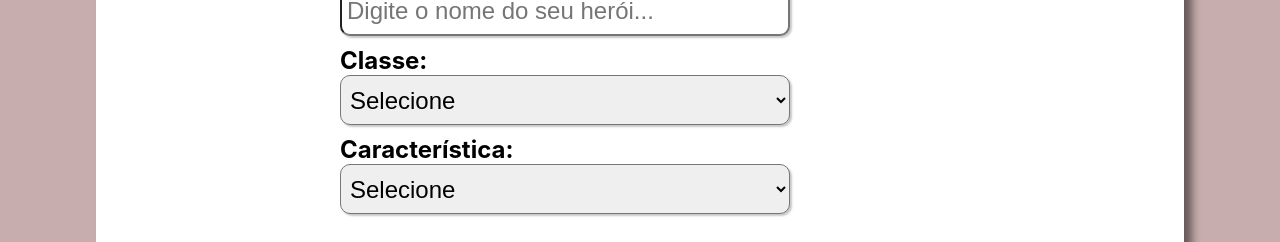
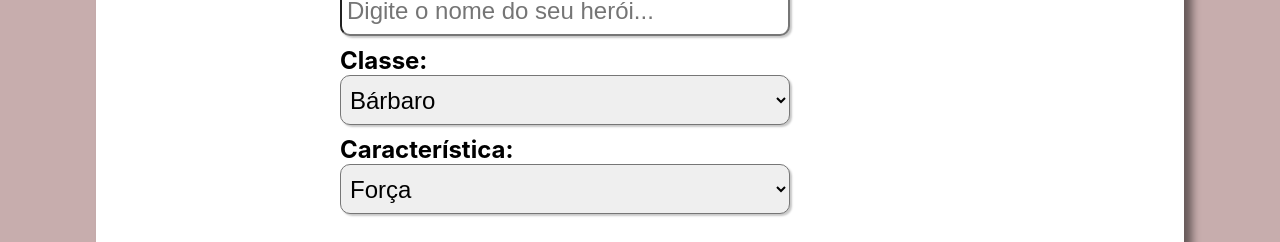
Before and after one commit to marquesflavio/Devheroes, a React (Create React App) app: page / in a window 1280 px wide. Shown: the part 233-475 px from the top of the page. Built offline with nearby package versions, Linux system fonts and the light colour scheme.

Commit message:
concluí os selects com os option dinâmicos com uso do map()

```diff
--- a/src/components/Formulario/Formulario.js
+++ b/src/components/Formulario/Formulario.js
@@ -5,7 +5,21 @@ import ListaSuspensa from "../ListaSuspensa"
 
 function Formulario (){
 
+    const personagens =[
+        "Bárbaro",
+        "Bardo",
+        "Elfo",
+        "Mago",
+        "Princesa"
+    ]
 
+    const caracteristicas =[
+        "Força",
+        "Canto",
+        "Flechas",
+        "Magia",
+        "Doçura"
+    ]
 
     return(
         <section className="container-formulario">
@@ -16,10 +30,13 @@ function Formulario (){
                 />
                 <ListaSuspensa
                     label="Classe: "
+                    itens={personagens}
                 />
 
                 <ListaSuspensa
                     label="Característica: "
+                    itens={caracteristicas}
+
                 />
 
                 <Botao>
--- a/src/components/Heroes/index.js
+++ b/src/components/Heroes/index.js
@@ -5,7 +5,7 @@ const Heroes = (props) => {
     return(
         <div className="heroes">
 
-            <label for='heroes'>{props.label} </label>
+            <label htmlFor='heroes'>{props.label} </label>
             <input id='heroes' value={props.valor} placeholder={props.placeholder} ></input>
         </div>
     )
--- a/src/components/ListaSuspensa/index.js
+++ b/src/components/ListaSuspensa/index.js
@@ -3,15 +3,10 @@ import './ListaSuspensa.css'
 function ListaSuspensa(props){
     return(
         <div className='lista-suspensa'>
-        <label>{props.label}</label>
-        <select className='lista-suspensa-selecao'>
-            <option value=''>Selecione</option>
-            <option>Bárbaro</option>
-            <option>Bardo</option>
-            <option>Elfo</option>
-            <option>Mago</option>
-            <option>Princesa</option>
-        </select>
+            <label>{props.label}</label>
+            <select className='lista-suspensa-selecao'>
+                {props.itens.map(item => <option key={item}>{item}</option>)}
+            </select>
         </div>
     )
 }
```
Also changed, not shown: 1 other file (tests, documents, lock files or other folders).
